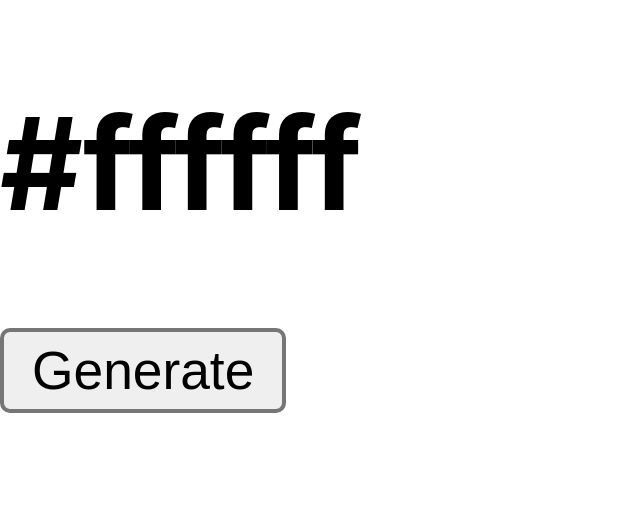
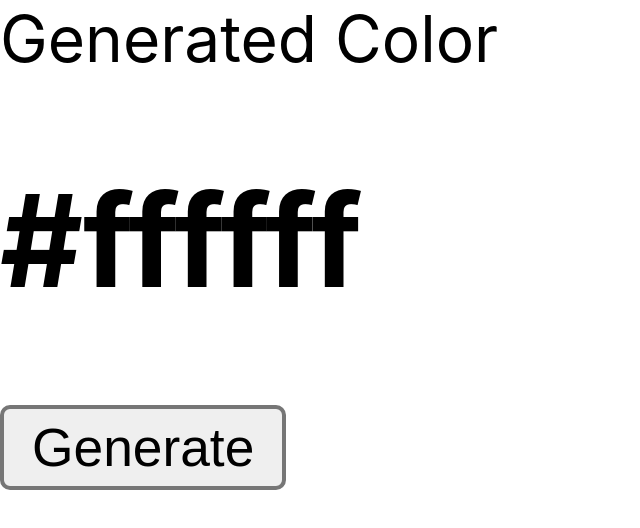
Before and after one commit to NgoziOkafor/react-random-color-generator, a React (Create React App) app: page / in a window 1280 px wide. Shown: the top 528 px of the page, without its empty margins (0-640 px from the left). Built offline with nearby package versions, Linux system fonts and the light colour scheme.

Commit message:
fix drone div not found error

```diff
--- a/src/App.js
+++ b/src/App.js
@@ -15,7 +15,11 @@ function App() {
         zoom: 4,
       }}
     >
-      <h1>{hex}</h1>
+      <div style={{ backgroundColor: hex }}>
+        Generated Color
+        <h1>{hex}</h1>
+      </div>
+
       <button onClick={randomizedHex}>Generate</button>
     </div>
   );
```
